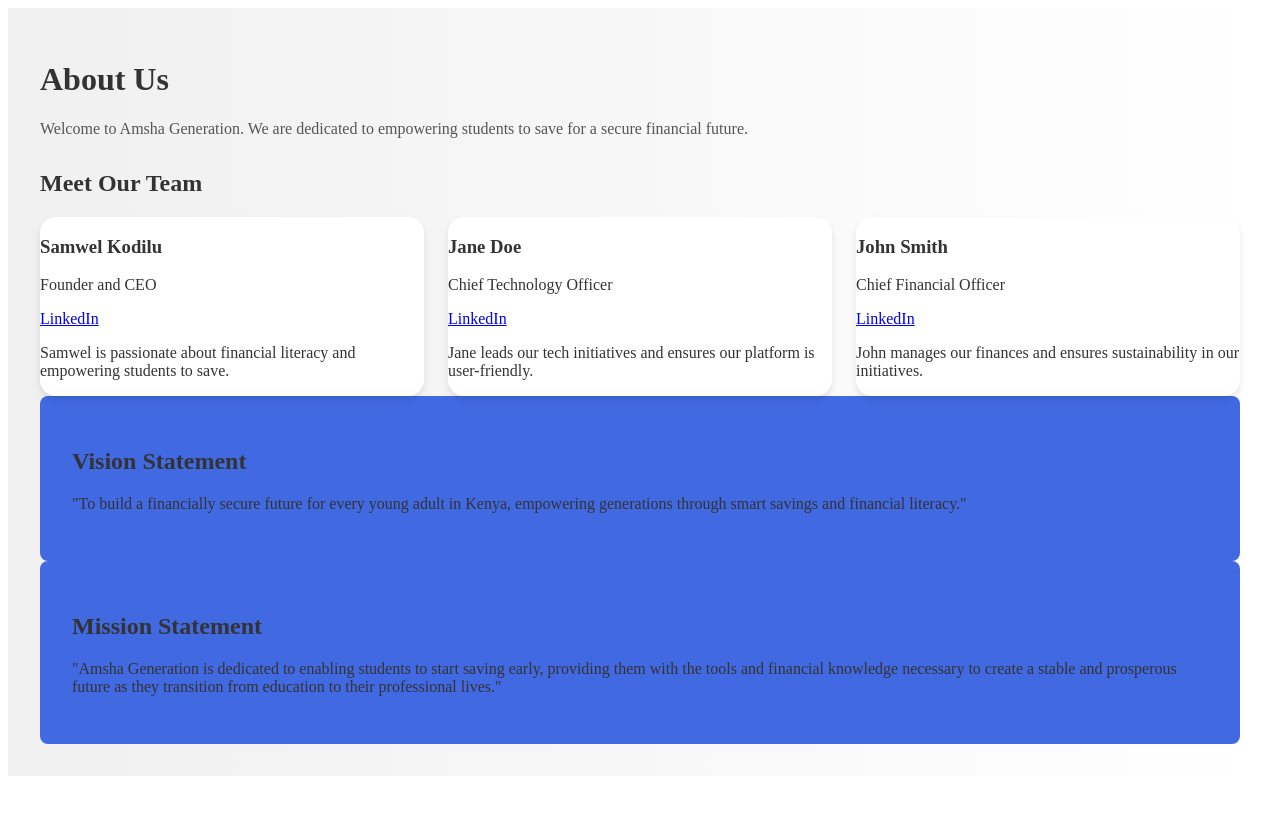
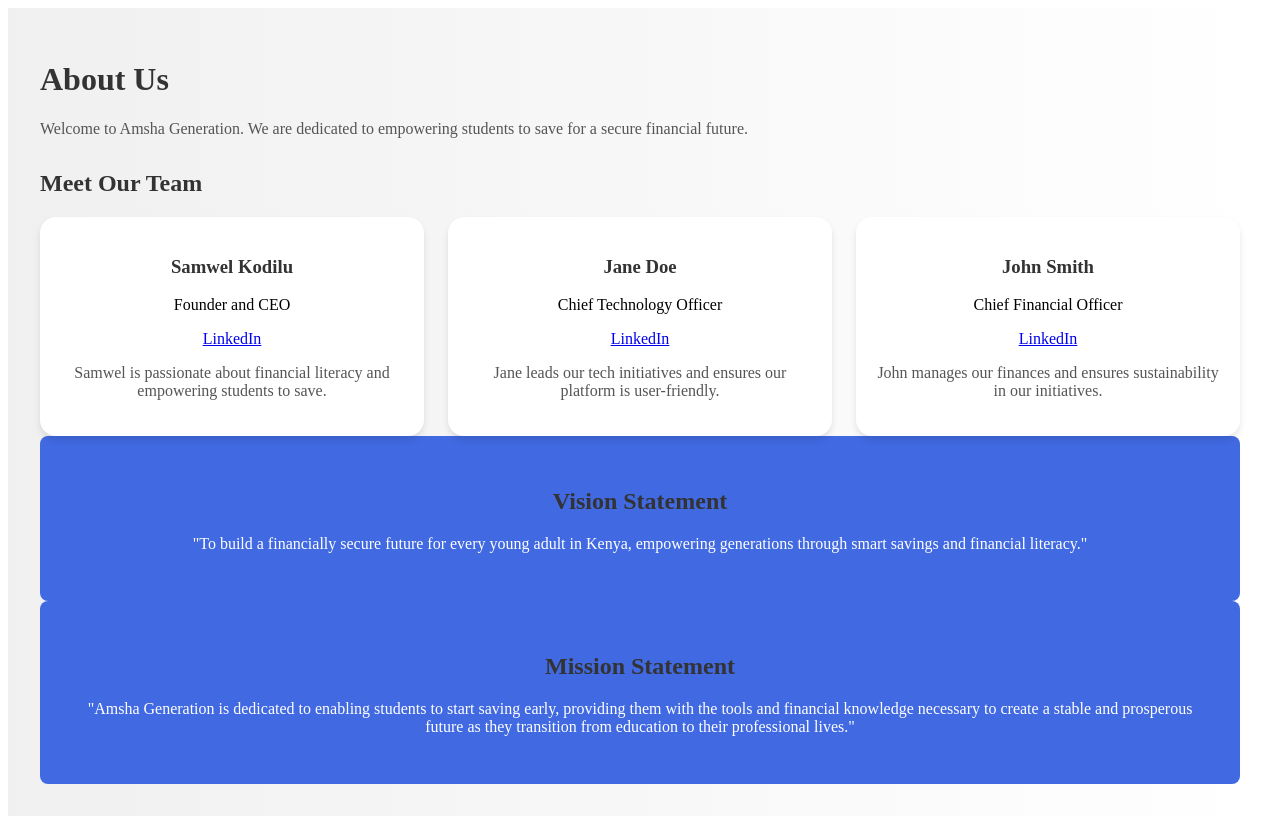
Before and after one commit to etyanglinus/amsha_generation, a Next.js app: page /about in a window 1280 px wide. Before the commit the page ends 800 px from the top, so only its background shows below. Built offline with nearby package versions, Linux system fonts and the light colour scheme.

Commit message:
Update About.module.css

```diff
--- a/src/styles/About.module.css
+++ b/src/styles/About.module.css
@@ -1,6 +1,6 @@
 .about {
   padding: 2rem;
-  background: linear-gradient(to left, #ffffff, #f0f0f0); /* Subtle background */
+  background: linear-gradient(to right, #f0f0f0, #ffffff); /* Subtle background gradient */
 }
 
 .teamSection {
@@ -14,10 +14,12 @@
 }
 
 .teamCard {
-  transition: transform 0.2s;
-  background-color: white;
+  transition: transform 0.2s ease-in-out;
+  background-color: #fff;
   border-radius: 1rem;
   box-shadow: 0 4px 6px rgba(0, 0, 0, 0.1);
+  padding: 20px;
+  text-align: center;
 }
 
 .teamCard:hover {
@@ -26,23 +28,33 @@
 
 .teamImage {
   border: 2px solid #4169e1; /* Royal blue border */
-}
-
-.value-proposition {
-  margin-top: 2rem;
+  border-radius: 50%;
+  width: 150px;
+  height: 150px;
+  object-fit: cover;
+  margin-bottom: 1rem;
 }
 
 .statementContainer {
   background-color: #4169e1; /* Royal blue */
+  color: white;
   padding: 2rem;
   border-radius: 0.5rem;
+  text-align: center;
 }
 
-/* Apply global styles using :global */
-:global(h1, h2, h3) {
-  color: #333;
+h1, h2, h3 {
+  color: #333; /* Black color for headings */
 }
 
-.text-gray-600 {
-  color: #555;
+.bio {
+  color: #555; /* Dark grey for bio text */
 }
+
+.text-blue-500 {
+  color: #4169e1; /* Royal blue for LinkedIn links */
+}
+
+.text-center {
+  text-align: center;
+}
```
